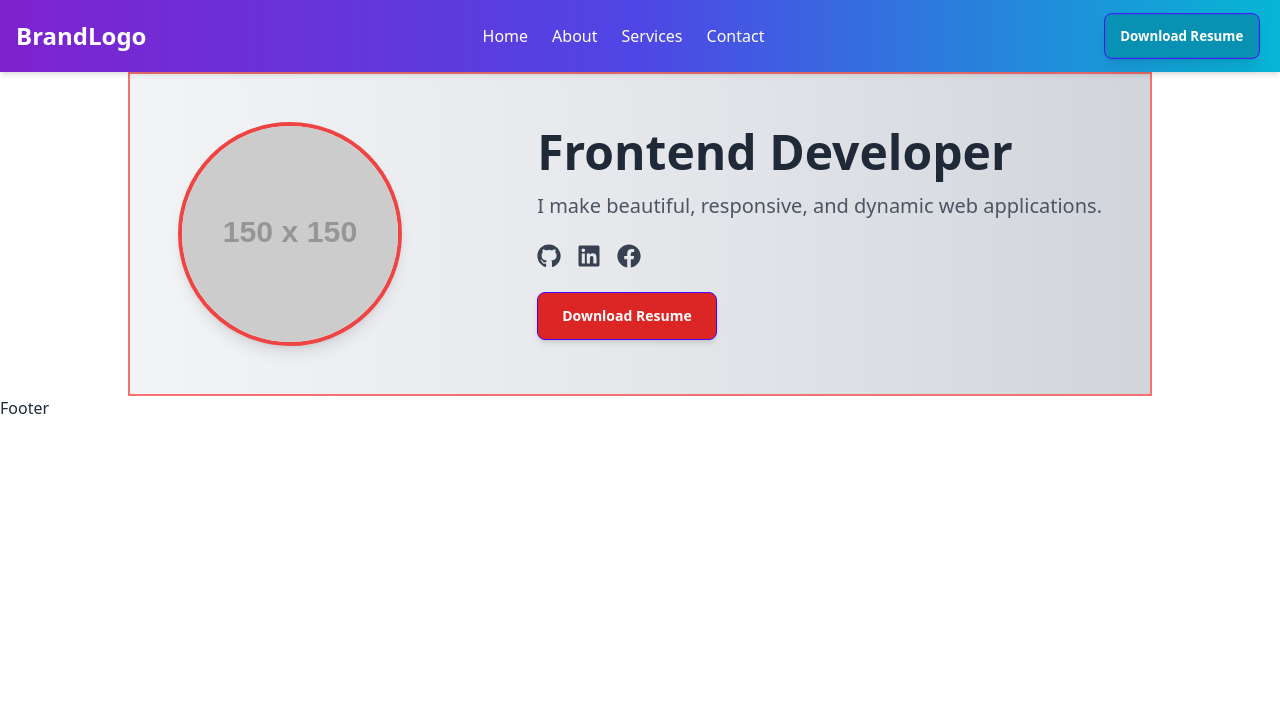
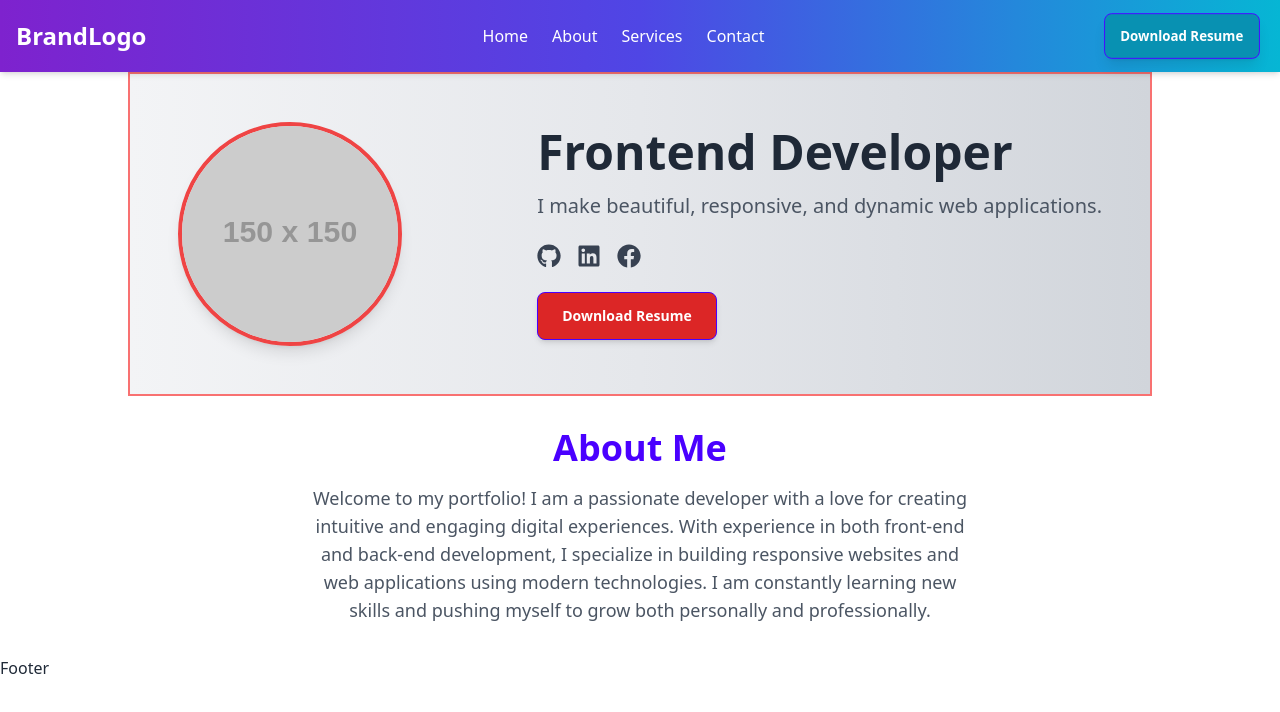
Before and after one commit to Ayesha10412/my-portfolio, a React (Vite) app: page / in a window 1280 px wide. Shown: the top 712 px of the page. Built offline with nearby package versions, Linux system fonts and the light colour scheme.

Commit message:
added the about me section

```diff
--- a/src/Pages/Main.jsx
+++ b/src/Pages/Main.jsx
@@ -1,10 +1,12 @@
 import React from "react";
 import DesAndIntro from "../components/DesAndIntro";
+import About from "../components/About/About";
 
 const Main = () => {
   return (
     <div>
       <DesAndIntro></DesAndIntro>
+      <About></About>
     </div>
   );
 };
--- /dev/null
+++ b/src/components/About/About.jsx
@@ -0,0 +1,24 @@
+import React from "react";
+
+const About = () => {
+  return (
+    <div className="container mx-auto px-4 py-8">
+      <div className="text-center">
+        {/* Header */}
+        <h2 className="text-4xl font-semibold text-primary mb-4">About Me</h2>
+
+        {/* Description */}
+        <p className="text-lg text-gray-600 max-w-2xl mx-auto">
+          Welcome to my portfolio! I am a passionate developer with a love for
+          creating intuitive and engaging digital experiences. With experience
+          in both front-end and back-end development, I specialize in building
+          responsive websites and web applications using modern technologies. I
+          am constantly learning new skills and pushing myself to grow both
+          personally and professionally.
+        </p>
+      </div>
+    </div>
+  );
+};
+
+export default About;
--- a/src/router/Router.jsx
+++ b/src/router/Router.jsx
@@ -1,6 +1,7 @@
 import { createBrowserRouter } from "react-router-dom";
 import Main from "../Pages/Main";
 import MainLayout from "../Pages/Layout/MainLayout";
+import About from "../components/About/About";
 
 const Router = createBrowserRouter([
   {
@@ -11,6 +12,10 @@ const Router = createBrowserRouter([
         path: "/",
         element: <Main></Main>,
       },
+      {
+        path:'/',
+        element:<About></About>
+      }
     ],
   },
 ]);
```
